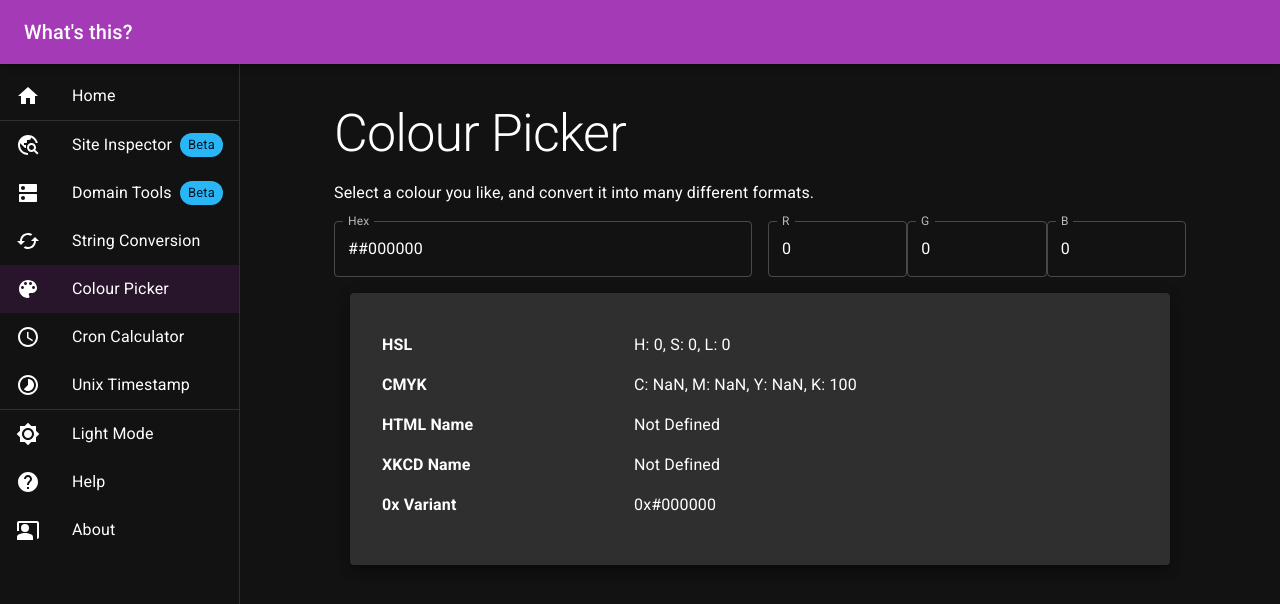
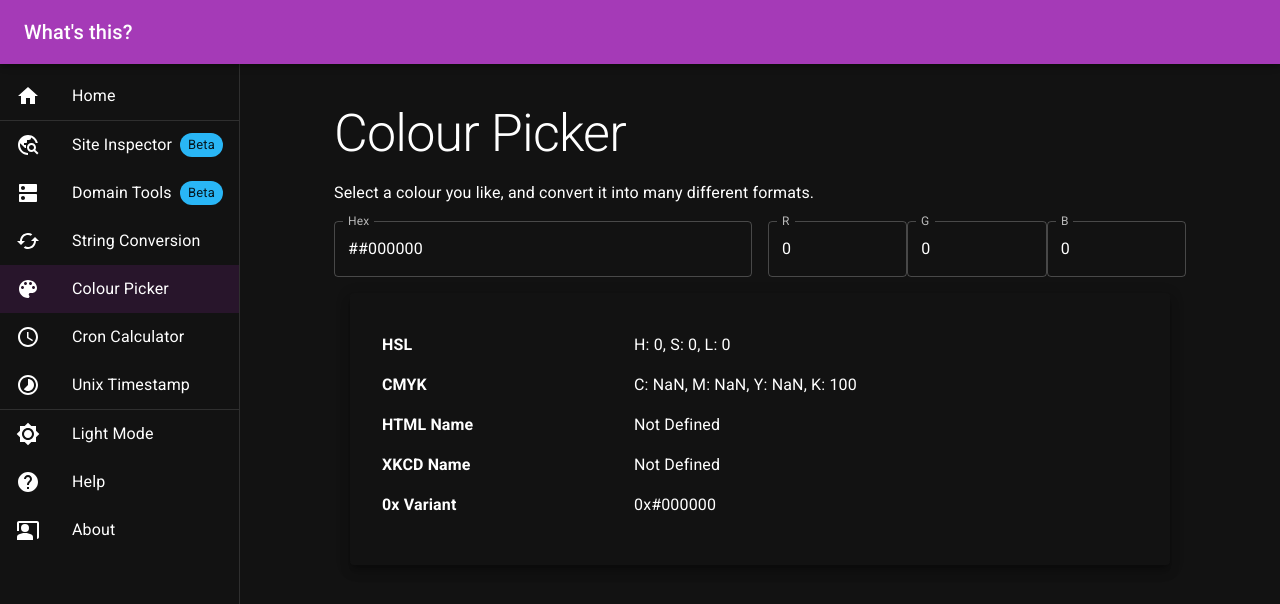
Before and after one commit to soup-bowl/whatsth.is, a React (Create React App) app: page /#/colour in a window 1280 px wide. Shown: the top 604 px of the page. Built offline with nearby package versions, Linux system fonts and the light colour scheme.

Commit message:
Stop MUI changing the colour.

```diff
--- a/src/pages/colour.tsx
+++ b/src/pages/colour.tsx
@@ -116,7 +116,13 @@ const ColourPickerPage = () => {
 					</Grid>
 				</Grid>
 			</Grid>
-			<Card raised={true} sx={{ backgroundColor: colours.hex, color: rgbToString(getContrastingColor(colours.rgb)), m: 2, p: 2 }}>
+			<Card raised={true} sx={{
+				backgroundColor: colours.hex,
+				backgroundImage: 'none',
+				color: rgbToString(getContrastingColor(colours.rgb)),
+				m: 2,
+				p: 2
+			}}>
 				<CardContent>
 					<Grid container>
 						{colourInfo.map((item) => (
```
